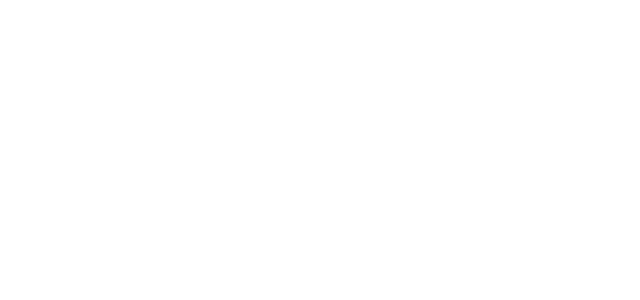
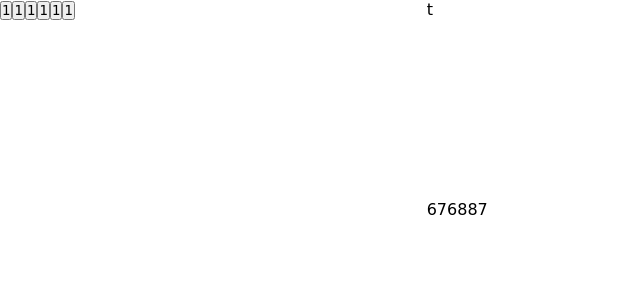
Before and after one commit to Yandere-spex/Aralytics_main, a React (Vite) app in the folder Frontend/Front/: page /MainLayout in a window 1280 px wide. Before the commit this address had no page. Shown: the top 300 px of the page, without its empty margins (0-640 px from the left). Built offline with nearby package versions, Linux system fonts and the light colour scheme.

Commit message:
new component trying to placeholder dynamic component to mainlayyout

```diff
--- a/Frontend/Front/src/App.jsx
+++ b/Frontend/Front/src/App.jsx
@@ -2,6 +2,7 @@
 import Login from './Components/Pages/Login/Login';
 import { BrowserRouter, Routes, Route } from 'react-router-dom';
 import SignUp from  './Components/Pages/SignUp/Signup';
+import MainLayout from "./Components/Pages/MainLayout/MainLayout.jsx"
 
 export default function App() {
 
@@ -11,6 +12,7 @@
               <Routes>
                   <Route path="/" element={<SignUp/>} />
                   <Route path="/login" element={<Login/>} />
+                  <Route path="/MainLayout" element={<MainLayout/>} />
               </Routes>
         </BrowserRouter>
     </>
--- a/Frontend/Front/src/Components/InputComponent/InputComponent.jsx
+++ b/Frontend/Front/src/Components/InputComponent/InputComponent.jsx
@@ -1,6 +1,6 @@
 import './InputComponent.css'
 
-export default function InputComponent({id,type, placeholder, width}){
+export default function InputComponent({id,type, placeholder, width, style}){
     return(
         <div className="input-group">
                     <input
@@ -10,6 +10,7 @@
                         placeholder={''}
                         autocomplete="off"
                         width={width}
+                        style={style}
                         />
                     <label for="nameInput" className="floating-label">{placeholder}</label>
         </div>
--- /dev/null
+++ b/Frontend/Front/src/Components/Pages/MainLayout/MainLay.css
@@ -0,0 +1,35 @@
+.parent-grid{
+    width: 100vw;
+    height: 100vh;
+
+
+    display: grid;
+    grid-template-columns: repeat(3, 1fr);
+    grid-template-rows: repeat(4, 1fr);
+    grid-column-gap: 0px;
+    grid-row-gap: 0px;
+
+    align-items: stretch;
+    justify-items: stretch;
+}
+
+
+.div1 {
+    grid-area: 1 / 1 / 5 / 2;
+}
+
+
+.div2 { grid-area: 2 / 2 / 5 / 4; }
+.div3 { grid-area: 1 / 2 / 2 / 4; }
+
+
+.try{
+    width: 100%;
+    height: 100%;
+    background-color: aquamarine;
+    display: flex;
+    flex-direction: column;
+    overflow: auto;
+    justify-content: flex-start;
+    align-items: center;
+}
--- /dev/null
+++ b/Frontend/Front/src/Components/Pages/MainLayout/MainLayout.jsx
@@ -0,0 +1,22 @@
+import './MainLay.css'
+import Sidebar from '../../../Sidebar/Sidebar'
+export default function MainLayout(){
+    return(
+        <div className="parent-grid">
+            <div className='div3'>t</div>
+            <div className='div2'>676887</div>
+
+
+                <div className='div1'>
+                    <button>1</button>
+                                      <button>1</button>
+                                                        <button>1</button>
+                                                                          <button>1</button>
+                                                                                            <button>1</button>
+                                                                                                              <button>1</button>
+                </div>
+
+
+        </div>
+    )
+}
--- /dev/null
+++ b/Frontend/Front/src/MainContent/MainContent.css
@@ -0,0 +1,16 @@
+.main-grid {
+display: grid;
+grid-template-columns: repeat(3, 1fr);
+grid-template-rows: repeat(4, 1fr);
+grid-column-gap: 0px;
+grid-row-gap: 0px;
+}
+
+.div1 {
+    grid-area: 1 / 1 / 2 / 4;
+}
+
+
+.div2 {
+    grid-area: 1 / 1 / 5 / 2;
+}
--- /dev/null
+++ b/Frontend/Front/src/Sidebar/Sidebar.css
@@ -0,0 +1,2 @@
+.parent-sidebar{
+}
--- /dev/null
+++ b/Frontend/Front/src/Sidebar/Sidebar.jsx
@@ -0,0 +1,15 @@
+import './Sidebar.css';
+
+export default function Sidebar({className}) {
+
+    return(
+        <div className={`parent-sidebar ${className || ''}`}>
+            <button>click 1</button>
+            <button>click 2</button>
+            <button>click 3</button>
+            <button>click 4</button>
+            <button>click 5</button>
+            <button>click 6</button>
+        </div>
+    )
+}
```
Also changed, not shown: Frontend/Front/src/Components/Pages/SignUp/Signup.jsx (+0 -16 lines), Frontend/Front/src/MainContent/MainContent.jsx (added, +12 -0 lines), Frontend/Front/src/Layout/MainLayout/MainLay.jsx (deleted).
